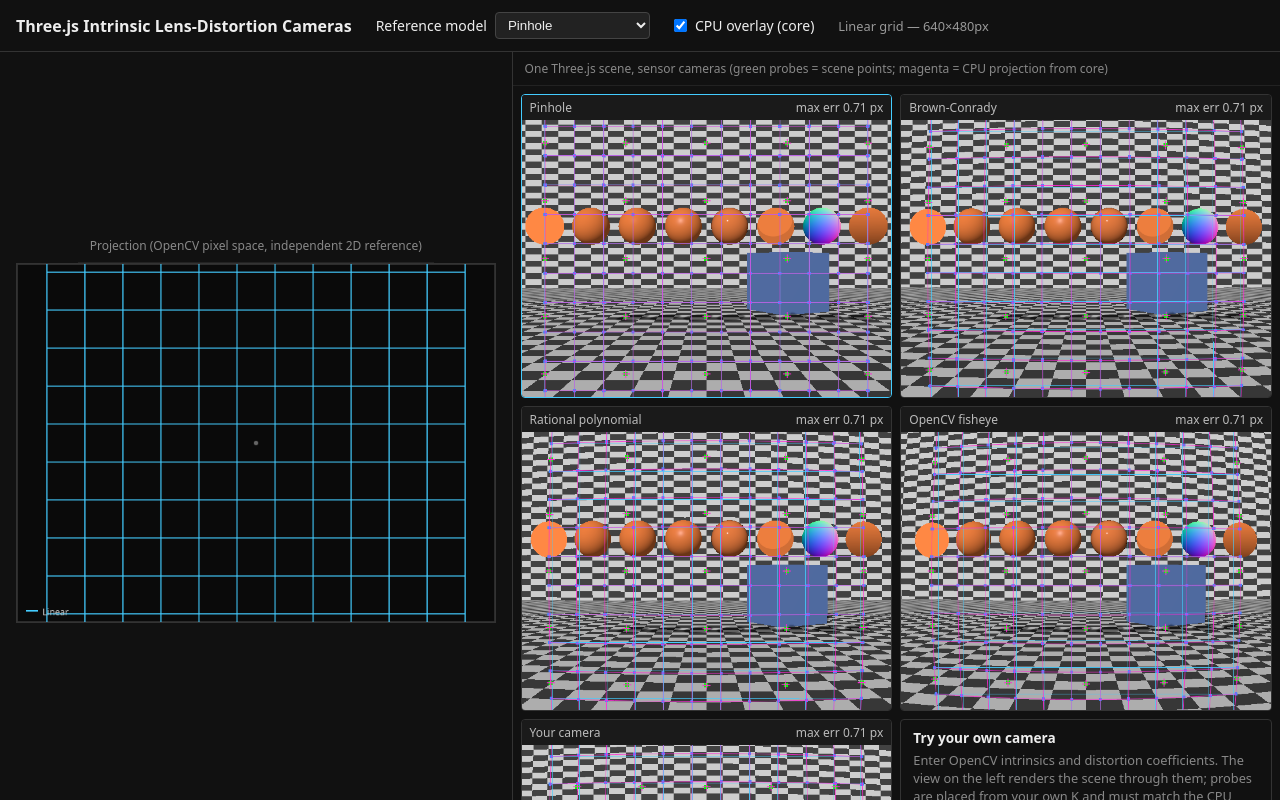
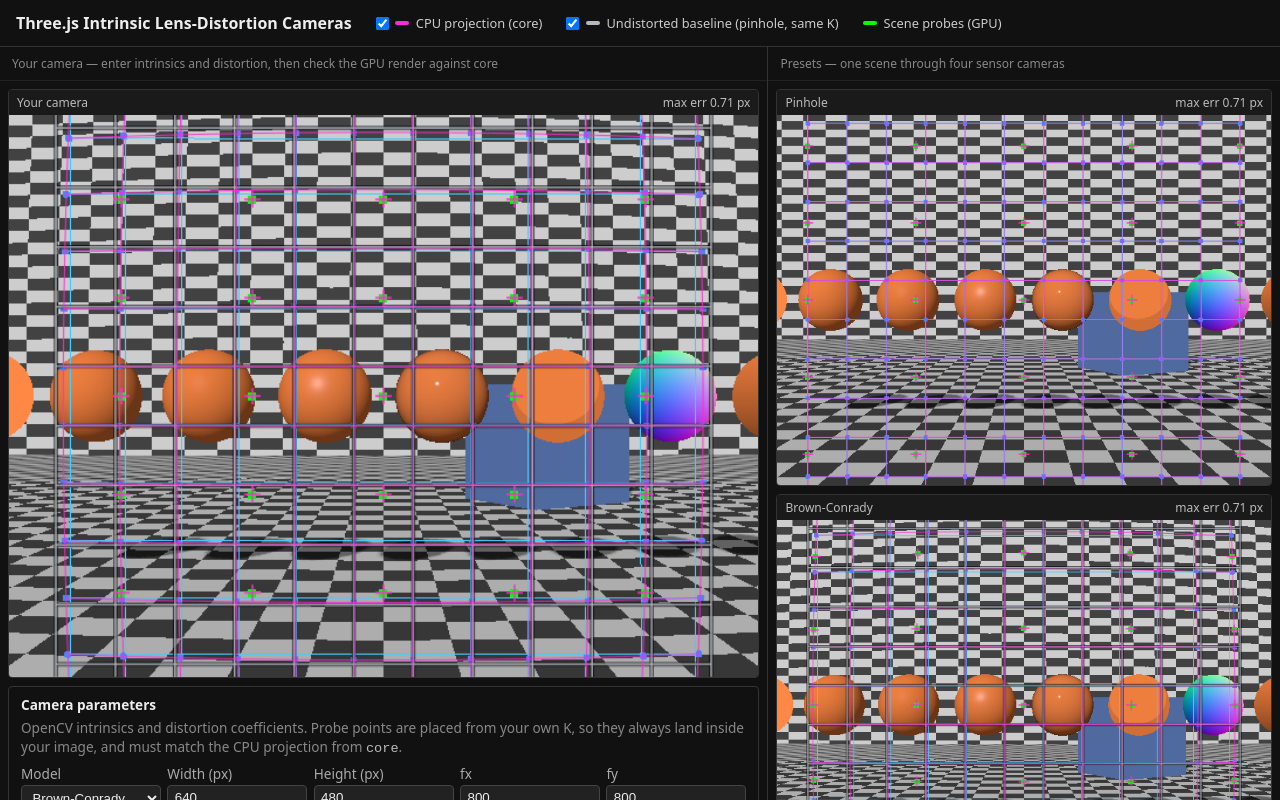
Before and after one commit to smilinfoo/three-intrinsic-lens-distortion-cameras, a website built with Vite: page packages/cameras/index.html in a window 1280 px wide. Built offline with nearby package versions, Linux system fonts and the light colour scheme.

Commit message:
update demo scene and add image to readme

```diff
--- a/packages/cameras/index.html
+++ b/packages/cameras/index.html
@@ -42,24 +42,33 @@
         font-weight: 600;
       }
 
-      .model-picker {
+      .toggle,
+      .legend {
         display: flex;
         align-items: center;
-        gap: 0.5rem;
-        font-size: 0.875rem;
+        gap: 0.4rem;
+        font-size: 0.8rem;
+        color: #ccc;
+        white-space: nowrap;
       }
 
-      .model-picker select {
-        background: #222;
-        color: #eee;
-        border: 1px solid #444;
-        border-radius: 4px;
-        padding: 0.25rem 0.5rem;
+      .swatch {
+        display: inline-block;
+        width: 0.9rem;
+        height: 0.25rem;
+        border-radius: 2px;
       }
 
-      .subtitle {
-        font-size: 0.8rem;
-        color: #999;
+      .swatch.magenta {
+        background: #ff2bd6;
+      }
+
+      .swatch.gray {
+        background: #b4b9c0;
+      }
+
+      .swatch.green {
+        background: #00ff00;
       }
 
       .panels {
@@ -83,43 +92,34 @@
         flex-shrink: 0;
       }
 
-      .projection-panel {
-        flex: 1;
+      /* Left: the camera you configure (prominent). Right: the four presets. */
+      .custom-panel {
+        flex: 1.5;
         border-right: 1px solid #333;
-        align-items: center;
-        justify-content: center;
-        padding: 1rem;
-        overflow: auto;
-      }
-
-      #projection-canvas {
-        max-width: 100%;
-        max-height: 100%;
-        width: auto;
-        height: auto;
-        border: 1px solid #333;
-        background: #0a0a0a;
+        min-height: 0;
       }
 
       .scene-panel {
-        flex: 1.6;
+        flex: 1;
         min-height: 0;
-        overflow: hidden;
       }
 
-      /* Views + custom-camera form scroll together inside the panel. */
-      .scene-scroll {
+      .panel-scroll {
         flex: 1;
         min-height: 0;
         overflow-y: auto;
+        padding: 0.5rem;
+      }
+
+      #custom-tile-slot {
+        margin-bottom: 0.5rem;
       }
 
       .tiles {
         flex: none;
         display: grid;
-        grid-template-columns: 1fr 1fr;
+        grid-template-columns: repeat(auto-fill, minmax(260px, 1fr));
         gap: 0.5rem;
-        padding: 0.5rem;
         align-content: start;
       }
 
@@ -127,10 +127,6 @@
         border: 1px solid #333;
         border-radius: 4px;
         overflow: hidden;
-      }
-
-      .tile.selected {
-        border-color: #44ccff;
       }
 
       .tile-label {
@@ -158,19 +154,11 @@
         pointer-events: none;
       }
 
-      .custom-row {
-        display: grid;
-        grid-template-columns: 1fr 1fr;
-        gap: 0.5rem;
-        padding: 0 0.5rem 0.5rem;
-        align-items: start;
-      }
-
       .custom-form {
         border: 1px solid #333;
         border-radius: 4px;
         padding: 0.5rem 0.75rem;
-        font-size: 0.8rem;
+        font-size: 0.85rem;
       }
 
       .custom-form h3 {
--- a/packages/cameras/src/demo/createProjectionDemo.ts
+++ /dev/null
@@ -1,72 +0,0 @@
-import { generateGridSegments } from './gridPoints';
-import {
-  getModelPreset,
-  IMAGE_HEIGHT,
-  IMAGE_WIDTH,
-  MODEL_PRESETS,
-  type ModelId,
-} from './modelPresets';
-import { renderProjectionCanvas } from './projectionCanvas';
-
-const GRID_Z = 1;
-const GRID_DIVISIONS = 12;
-
-export interface ProjectionDemo {
-  redraw(modelId: ModelId): void;
-}
-
-export function createProjectionDemo(
-  canvas: HTMLCanvasElement,
-  modelSelect: HTMLSelectElement,
-  subtitle: HTMLElement,
-  onModelChange?: (modelId: ModelId) => void,
-): ProjectionDemo {
-  canvas.width = IMAGE_WIDTH;
-  canvas.height = IMAGE_HEIGHT;
-
-  const context = canvas.getContext('2d');
-  if (!context) {
-    throw new Error('Could not get 2D canvas context');
-  }
-  const ctx: CanvasRenderingContext2D = context;
-
-  const segments = generateGridSegments(GRID_Z, -0.35, 0.35, -0.35, 0.35, GRID_DIVISIONS);
-
-  for (const preset of MODEL_PRESETS) {
-    const option = document.createElement('option');
-    option.value = preset.id;
-    option.textContent = preset.label;
-    modelSelect.append(option);
-  }
-
-  function redraw(modelId: ModelId): void {
-    const preset = getModelPreset(modelId);
-    modelSelect.value = modelId;
-
-    subtitle.textContent = preset.showBaseline
-      ? `${preset.baselineLabel} vs ${preset.distortedLabel} — ${IMAGE_WIDTH}×${IMAGE_HEIGHT}px`
-      : `${preset.distortedLabel} grid — ${IMAGE_WIDTH}×${IMAGE_HEIGHT}px`;
-
-    renderProjectionCanvas(ctx, {
-      width: IMAGE_WIDTH,
-      height: IMAGE_HEIGHT,
-      segments,
-      showBaseline: preset.showBaseline,
-      baselineProject: preset.baselineProject,
-      baselineLabel: preset.baselineLabel,
-      distortedProject: preset.distortedProject,
-      distortedLabel: preset.distortedLabel,
-    });
-  }
-
-  modelSelect.addEventListener('change', () => {
-    const modelId = modelSelect.value as ModelId;
-    redraw(modelId);
-    onModelChange?.(modelId);
-  });
-
-  redraw('pinhole');
-  onModelChange?.('pinhole');
-
-  return { redraw };
-}
--- a/packages/cameras/src/demo/projectionCanvas.ts
+++ /dev/null
@@ -1,115 +0,0 @@
-import type { Vec2 } from 'intrinsic-lens-distortion';
-import type { ProjectFn } from './modelPresets';
-import type { Segment } from './gridPoints';
-
-export function projectSegment(
-  segment: Segment,
-  project: ProjectFn,
-): readonly [Vec2, Vec2] | null {
-  const [start, end] = segment;
-  if (start[2] <= 0 || end[2] <= 0) {
-    return null;
-  }
-  return [project(start), project(end)];
-}
-
-export function clearCanvas(
-  ctx: CanvasRenderingContext2D,
-  width: number,
-  height: number,
-): void {
-  ctx.fillStyle = '#0a0a0a';
-  ctx.fillRect(0, 0, width, height);
-}
-
-export function drawImageFrame(
-  ctx: CanvasRenderingContext2D,
-  width: number,
-  height: number,
-): void {
-  ctx.strokeStyle = '#333';
-  ctx.lineWidth = 1;
-  ctx.strokeRect(0.5, 0.5, width - 1, height - 1);
-
-  ctx.fillStyle = '#666';
-  ctx.beginPath();
-  ctx.arc(width / 2, height / 2, 3, 0, Math.PI * 2);
-  ctx.fill();
-}
-
-export function drawGrid(
-  ctx: CanvasRenderingContext2D,
-  segments: readonly Segment[],
-  project: ProjectFn,
-  color: string,
-  lineWidth: number,
-): void {
-  ctx.strokeStyle = color;
-  ctx.lineWidth = lineWidth;
-  ctx.beginPath();
-
-  for (const segment of segments) {
-    const projected = projectSegment(segment, project);
-    if (!projected) {
-      continue;
-    }
-    const [[u0, v0], [u1, v1]] = projected;
-    ctx.moveTo(u0, v0);
-    ctx.lineTo(u1, v1);
-  }
-
-  ctx.stroke();
-}
-
-export function drawLegend(
-  ctx: CanvasRenderingContext2D,
-  entries: readonly { color: string; label: string }[],
-  x: number,
-  y: number,
-): void {
-  ctx.font = '12px system-ui, sans-serif';
-  ctx.textBaseline = 'middle';
-
-  for (let i = 0; i < entries.length; i++) {
-    const entry = entries[i];
-    const rowY = y + i * 18;
-    ctx.fillStyle = entry.color;
-    ctx.fillRect(x, rowY - 4, 16, 2);
-    ctx.fillStyle = '#ccc';
-    ctx.fillText(entry.label, x + 22, rowY);
-  }
-}
-
-export interface RenderOptions {
-  readonly width: number;
-  readonly height: number;
-  readonly segments: readonly Segment[];
-  readonly baselineProject?: ProjectFn;
-  readonly baselineLabel?: string;
-  readonly distortedProject: ProjectFn;
-  readonly distortedLabel: string;
-  readonly showBaseline: boolean;
-}
-
-export function renderProjectionCanvas(
-  ctx: CanvasRenderingContext2D,
-  options: RenderOptions,
-): void {
-  const { width, height, segments } = options;
-
-  clearCanvas(ctx, width, height);
-  drawImageFrame(ctx, width, height);
-
-  if (options.showBaseline && options.baselineProject) {
-    drawGrid(ctx, segments, options.baselineProject, '#666666', 1);
-  }
-
-  drawGrid(ctx, segments, options.distortedProject, '#44ccff', 1.5);
-
-  const legend: { color: string; label: string }[] = [];
-  if (options.showBaseline && options.baselineLabel) {
-    legend.push({ color: '#666666', label: options.baselineLabel });
-  }
-  legend.push({ color: '#44ccff', label: options.distortedLabel });
-  drawLegend(ctx, legend, 12, height - 12 - (legend.length - 1) * 18);
-}
--- a/packages/cameras/src/main.ts
+++ b/packages/cameras/src/main.ts
@@ -1,7 +1,6 @@
-import type { Vec2, Vec3 } from 'intrinsic-lens-distortion';
+import { projectPinhole, type Vec2, type Vec3 } from 'intrinsic-lens-distortion';
 import * as THREE from 'three';
 import { fitRendererToSensor, SensorCamera, SensorRenderer, type ModelId } from './index';
-import { createProjectionDemo } from './demo/createProjectionDemo';
 import {
   COEFFICIENT_FIELDS,
   defaultInput,
@@ -37,6 +36,7 @@ import {
 
 const MODELS: readonly ModelId[] = MODEL_PRESETS.map((p) => p.id);
 const OVERLAY_COLOR = '#ff2bd6';
+const BASELINE_COLOR = '#b4b9c0';
 /** Max GPU-vs-core probe error (px) reported as a pass. Marker rasterization alone gives ≤ ~0.71. */
 const PASS_PX = 1;
 
@@ -49,27 +49,18 @@ app.innerHTML = `
   <div class="layout">
     <header class="toolbar">
       <h1>Three.js Intrinsic Lens-Distortion Cameras</h1>
-      <label class="model-picker">
-        Reference model
-        <select id="model-select"></select>
-      </label>
-      <label class="model-picker"><input type="checkbox" id="overlay-toggle" checked /> CPU overlay (core)</label>
-      <p id="demo-subtitle" class="subtitle"></p>
+      <label class="toggle"><input type="checkbox" id="overlay-toggle" checked /> <span class="swatch magenta"></span> CPU projection (core)</label>
+      <label class="toggle"><input type="checkbox" id="baseline-toggle" checked /> <span class="swatch gray"></span> Undistorted baseline (pinhole, same K)</label>
+      <span class="legend"><span class="swatch green"></span> Scene probes (GPU)</span>
     </header>
     <div class="panels">
-      <section class="panel projection-panel">
-        <h2>Projection (OpenCV pixel space, independent 2D reference)</h2>
-        <canvas id="projection-canvas"></canvas>
-      </section>
-      <section class="panel scene-panel">
-        <h2>One Three.js scene, sensor cameras (green probes = scene points; magenta = CPU projection from core)</h2>
-        <div class="scene-scroll">
-        <div id="tiles" class="tiles"></div>
-        <div class="custom-row">
+      <section class="panel custom-panel">
+        <h2>Your camera — enter intrinsics and distortion, then check the GPU render against core</h2>
+        <div class="panel-scroll">
           <div id="custom-tile-slot"></div>
           <form id="custom-form" class="custom-form" autocomplete="off" novalidate>
-            <h3>Try your own camera</h3>
-            <p class="hint">Enter OpenCV intrinsics and distortion coefficients. The view on the left renders the scene through them; probes are placed from your own K and must match the CPU projection from <code>core</code>.</p>
+            <h3>Camera parameters</h3>
+            <p class="hint">OpenCV intrinsics and distortion coefficients. Probe points are placed from your own K, so they always land inside your image, and must match the CPU projection from <code>core</code>.</p>
             <div class="fields">
               <label>Model <select name="model"></select></label>
               <label>Width (px) <input name="imageWidth" type="number" step="1" min="${MIN_IMAGE_SIZE}" max="${MAX_IMAGE_SIZE}" /></label>
@@ -87,16 +78,19 @@ app.innerHTML = `
             <p id="custom-status" class="status" role="status"></p>
           </form>
         </div>
+      </section>
+      <section class="panel scene-panel">
+        <h2>Presets — one scene through four sensor cameras</h2>
+        <div class="panel-scroll">
+          <div id="tiles" class="tiles"></div>
         </div>
       </section>
     </div>
   </div>
 `;
 
-const canvas = document.getElementById('projection-canvas') as HTMLCanvasElement;
-const modelSelect = document.getElementById('model-select') as HTMLSelectElement;
-const subtitle = document.getElementById('demo-subtitle') as HTMLElement;
 const overlayToggle = document.getElementById('overlay-toggle') as HTMLInputElement;
+const baselineToggle = document.getElementById('baseline-toggle') as HTMLInputElement;
 const tilesContainer = document.getElementById('tiles') as HTMLElement;
 const customSlot = document.getElementById('custom-tile-slot') as HTMLElement;
 
@@ -303,6 +297,29 @@ function drawOverlay(tile: Tile): void {
   }
   const { imageWidth, imageHeight } = tile.spec;
   ctx.clearRect(0, 0, imageWidth, imageHeight);
+
+  // Undistorted baseline: plain pinhole projection with the same K. Straight lines stay
+  // straight, so the gap to the distorted grid shows how much the lens bends the image.
+  if (baselineToggle.checked && tile.spec.model !== 'pinhole') {
+    ctx.globalAlpha = 0.9;
+    // Dark halo first so the gray line stays visible over the light checker texture.
+    for (const [style, width] of [
+      ['rgba(0, 0, 0, 0.75)', 3.5],
+      [BASELINE_COLOR, 1.5],
+    ] as const) {
+      ctx.strokeStyle = style;
+      ctx.lineWidth = width;
+      for (const [a, b] of gridSegments) {
+        const [u0, v0] = projectPinhole(a, tile.spec.intrinsics);
+        const [u1, v1] = projectPinhole(b, tile.spec.intrinsics);
+        ctx.beginPath();
+        ctx.moveTo(u0, v0);
+        ctx.lineTo(u1, v1);
+        ctx.stroke();
+      }
+    }
+  }
+
   if (!overlayToggle.checked) {
     return;
   }
@@ -394,16 +411,13 @@ function renderAll(): void {
   }
 }
 
-createProjectionDemo(canvas, modelSelect, subtitle, (modelId) => {
-  for (const tile of tiles.values()) {
-    tile.root.classList.toggle('selected', tile.id === modelId);
-  }
-});
-overlayToggle.addEventListener('change', () => {
-  for (const tile of [...tiles.values(), customTile]) {
-    drawOverlay(tile);
-  }
-});
+for (const toggle of [overlayToggle, baselineToggle]) {
+  toggle.addEventListener('change', () => {
+    for (const tile of [...tiles.values(), customTile]) {
+      drawOverlay(tile);
+    }
+  });
+}
 
 fillForm(defaultInput('brown-conrady'));
 setCustomProbePoints(example.customProbes, customTile.probes);
--- a/packages/cameras/src/scene/createScene.ts
+++ b/packages/cameras/src/scene/createScene.ts
@@ -201,7 +201,7 @@ export function buildExampleScene(): ExampleScene {
   const gallery: GalleryItem[] = GALLERY_MATERIALS.map(([name, make], i) => {
     const mesh = new THREE.Mesh(new THREE.SphereGeometry(0.2, 32, 24), make());
     const x = -1.75 + i * 0.5;
-    mesh.position.set(x, 0.35, -5);
+    mesh.position.set(x, 0.0, -4);
     mesh.castShadow = true;
     mesh.name = `gallery-${name}`;
     scene.add(mesh);
```
Also changed, not shown: docs/progress.md (+1 -1 lines), docs/sensor-rendering.md (+1 -1 lines), packages/cameras/test/visual/custom.spec.ts (+70 -5 lines), CHANGELOG.md, README.md, 1 other file.
